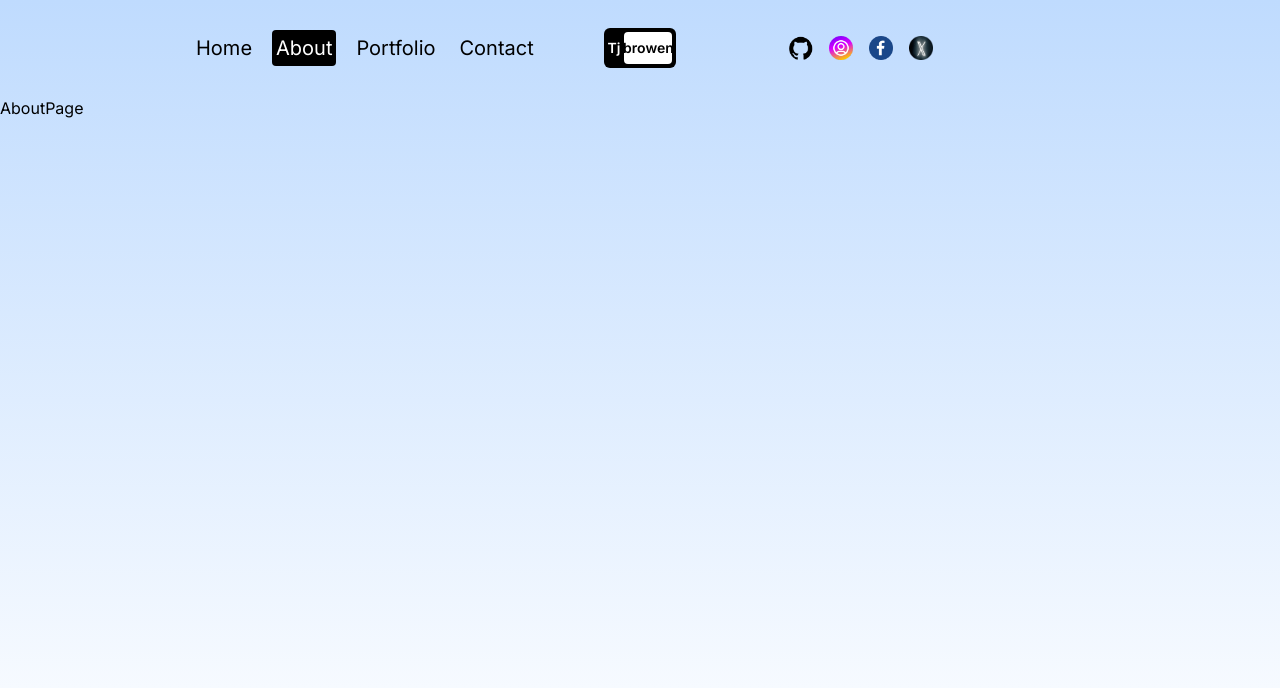
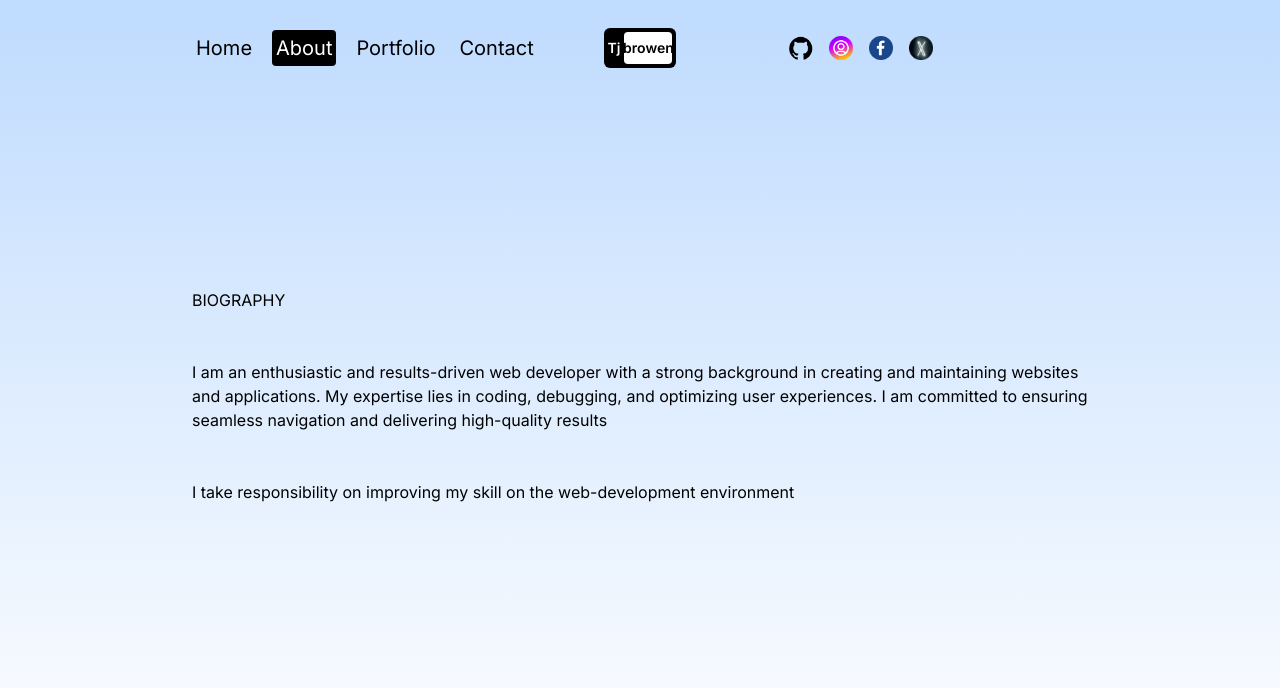
Before and after one commit to Tjbrowen/tjbrowen, a Next.js app: page /about in a window 1280 px wide. Shown: the top 688 px of the page. Built offline with nearby package versions, Linux system fonts and the light colour scheme.

Commit message:
modified about page

```diff
--- a/src/app/about/page.jsx
+++ b/src/app/about/page.jsx
@@ -1,5 +1,63 @@
+"use client"
+import { motion } from "framer-motion";
+
 const AboutPage = () => {
-    return <div>AboutPage</div>;
+    return(
+
+
+    <motion.div
+     className="h-full"
+     initial={{y:"-200vh"}}
+     animate={{y:"0%"}}
+     transition={{duration: 1}}>
+
+      {/* CONTAINER */}
+      <div className="">
+
+{/* TEXT CONTAINER */}
+<div className="p-4 sm:p-8 md:p-12 lg:p-20 xl:p-48 flex flex-col gap-24 md:gap-32 lg:gap-48 xl:gap-64">
+
+  {/* BIOGRAPHY CONTAINER */}
+  <div className="flex flex-col gap-12 justify-center">
+    <hi>BIOGRAPHY </hi>
+
+     {/* BIOGRAPHY DEC*/}
+    <p>
+     I am an enthusiastic and results-driven web developer
+      with a strong background in creating and maintaining
+       websites and applications. My expertise lies in coding,
+       debugging, and optimizing user experiences.
+      I am committed to ensuring seamless navigation
+       and delivering high-quality results
+
+       </p>
+
+       <span>
+        I take responsibility on improving my skill on the web-development environment
+       </span>
+
+         {/* BIOGRAPHY SIGN*/}
+        <div className=""></div>
+
+          {/* BIOGRAPHY SCROLL SVG*/}
+  </div>
+
+   {/* SKILLS CONTAINER */}
+   <div className="">SKILLS</div>
+
+    {/* EXPERIENCE CONTAINER */}
+  <div className="">EXPERIENCE</div>
+
+</div>
+
+
+{/* SVG CONTAINER */}
+<div className="hidden">
+
+</div>
+      </div>
+     </motion.div>
+    )
   };
 
   export default AboutPage;
--- a/src/app/contact/page.jsx
+++ b/src/app/contact/page.jsx
@@ -1,5 +1,16 @@
+"use client"
+import { motion } from "framer-motion";
+
 const ContactPage = () => {
-    return <div>ContactPage</div>;
+    return (
+      <motion.div
+      className="h-full"
+      initial={{y:"-200vh"}}
+      animate={{y:"0%"}}
+      transition={{duration: 1}}>
+       Contact
+      </motion.div>
+    )
   };
 
   export default ContactPage;
--- a/src/app/page.jsx
+++ b/src/app/page.jsx
@@ -1,8 +1,16 @@
+
+"use client"
 import Image from "next/image";
+import {motion} from "framer-motion"
 
 
 const Homepage = () => {
   return (
+    <motion.div
+     className="h-full"
+     initial={{y:"-200vh"}}
+     animate={{y:"0%"}}
+     transition={{duration: 1}}>
    <div className="h-full flex flex-col lg:flex-row gap-8 px-4 sm:px-8 md:px-12 lg:px-20 xl:px-48">
     {/*IMAGE CONTAINER*/}
     <div className="h-1/2 lg:h-full lg:w-1/2 relative">
@@ -35,6 +43,7 @@ const Homepage = () => {
      </div>
   </div>
   </div>
+  </motion.div>
   );
 };
 
--- a/src/app/portfolio/page.jsx
+++ b/src/app/portfolio/page.jsx
@@ -1,5 +1,16 @@
+"use client"
+import { motion } from "framer-motion";
+
 const PortfolioPage = () => {
-    return <div>PortfolioPage</div>;
+    return (
+      <motion.div
+      className="h-full"
+      initial={{y:"-200vh"}}
+      animate={{y:"0%"}}
+      transition={{duration: 1}}>
+       Portfolio
+      </motion.div>
+    )
   };
 
   export default PortfolioPage;
--- a/src/components/transitionProvider.jsx
+++ b/src/components/transitionProvider.jsx
@@ -10,12 +10,29 @@ const TransitionProvider = ({children}) =>{
 const pathName = usePathname ()
 
 return (
-   <AnimatePresence>
+   <AnimatePresence mode="wait">
        <div key={pathName} className="w-screen h-screen bg-gradient-to-b from-blue-200 t0-red-400">
         <motion.div className="h-screen w-screen fixed bg-black rounded-b-[100px] z-40"
         animate={{height:"0vh"}}
-           exit={{height:"100vh"}}
+           exit={{height:"140vh"}}
            transition={{duration:0.5, ease:"easeOut"}}
+        />
+
+<motion.div
+ className="fixed m-auto top-0 bottom-0 left-0 right-0 text-white text-8xl cursor-default  z-50 w-fit h-fit"
+           initial={{opacity:1}}
+           animate={{opacity:0}}
+           exit={{opacity:0}}
+           transition={{duration:0.8, ease:"easeOut"}}
+        >
+         {pathName.substring(1)}
+        </motion.div>
+
+<motion.div
+        className="h-screen w-screen fixed bg-black rounded-t-[100px] bottom-0 z-30"
+        initial={{height:"140vh"}}
+        animate={{height:"0vh", transition:{delay:0.5}}}
+
         />
           <div className="h-24">
          <Navbar/>
```
